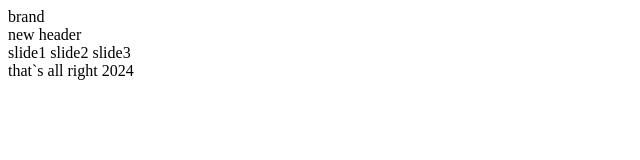
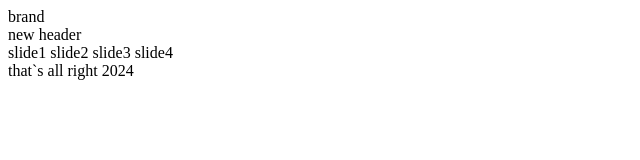
Before and after one commit to AKIHI021/git-github, a website: page index.html in a window 1280 px wide. Shown: the full height of the page, 0-640 px from the left. Drawn offline with Linux system fonts and the light colour scheme.

Commit message:
one slide added

```diff
--- a/index.html
+++ b/index.html
@@ -16,6 +16,7 @@
         slide1
         slide2
         slide3
+        slide4
     </div>
     <footer>
     that`s all right 2024
```
